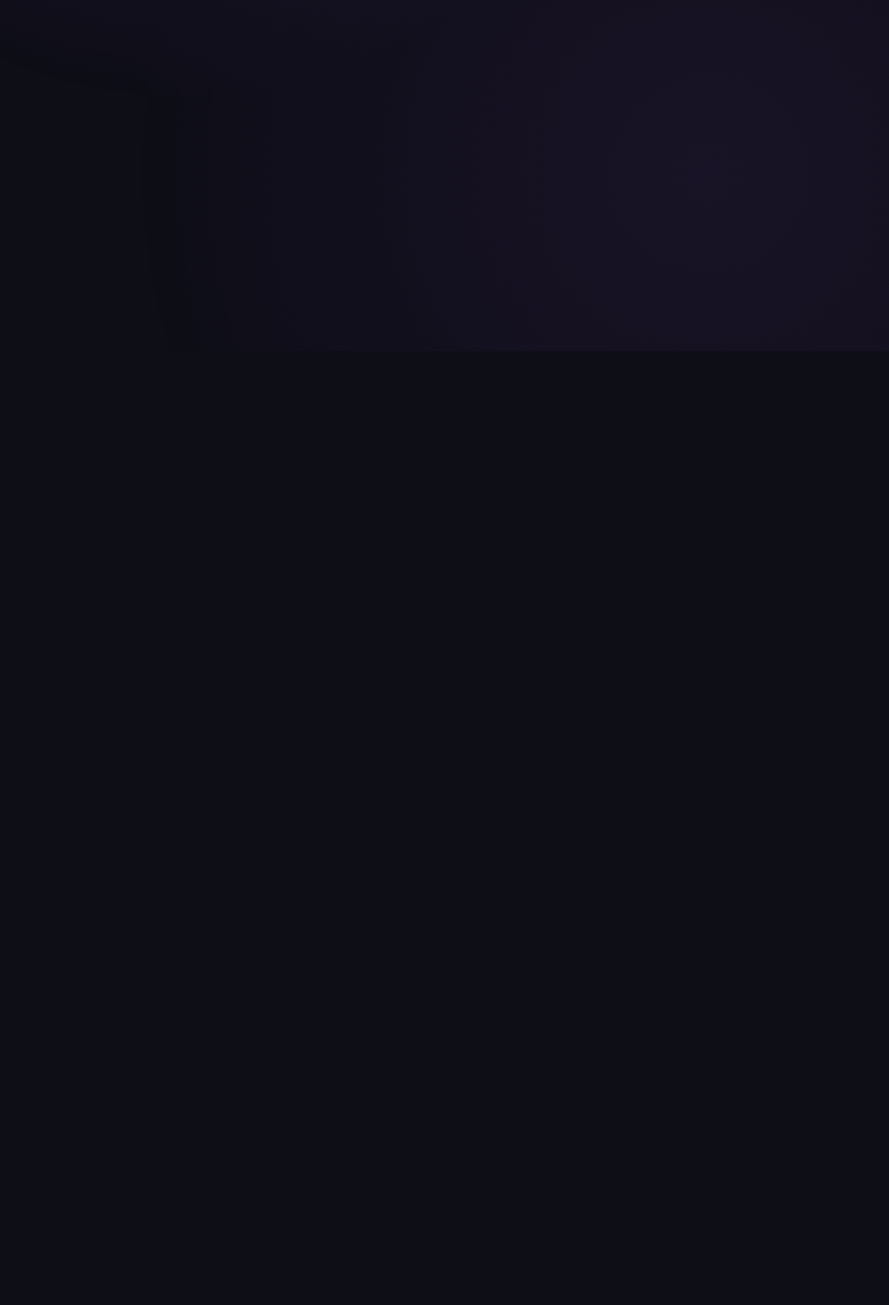
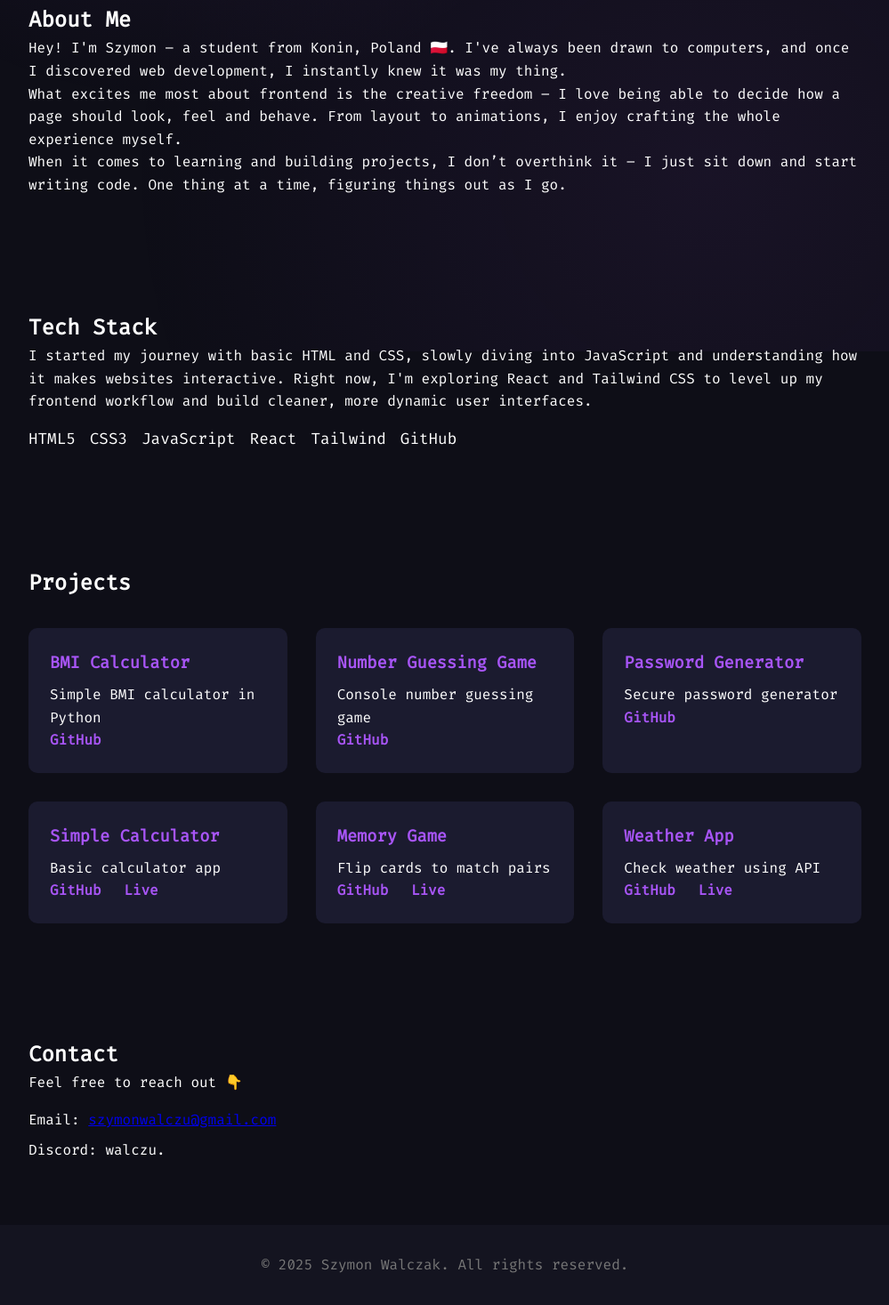
Before and after one commit to walczxak/walczxak, a plain HTML site: page index.html in a window 1280 px wide. Shown: the part 505-1972 px from the top of the page at 89% size, without its empty margins (140-1139 px from the left). Before the commit the page ends 800 px from the top, so only its background shows below. Drawn offline with nearby package versions, Linux system fonts and the light colour scheme.

Commit message:
Update index.html

```diff
--- a/index.html
+++ b/index.html
@@ -1,13 +1,109 @@
+
 <!DOCTYPE html>
 <html lang="en">
 <head>
   <meta charset="UTF-8" />
   <meta name="viewport" content="width=device-width, initial-scale=1.0" />
   <title>Szymon Walczak - Portfolio</title>
+  <link href="https://fonts.googleapis.com/css2?family=Fira+Code&display=swap" rel="stylesheet">
   <link rel="stylesheet" href="style.css" />
+  <script src="https://cdn.jsdelivr.net/npm/typed.js@2.0.12"></script>
 </head>
 <body>
-  <h1 style="text-align:center;color:#a855f7;">✅ Portfolio działa! 🔥</h1>
-  <p style="text-align:center;">Jeśli to widzisz – GitHub Pages w końcu przyjął index.html</p>
+  <header>
+    <nav class="navbar">
+      <div class="logo">SW</div>
+      <ul class="nav-links">
+        <li><a href="#about">About</a></li>
+        <li><a href="#stack">Tech Stack</a></li>
+        <li><a href="#projects">Projects</a></li>
+        <li><a href="#contact">Contact</a></li>
+      </ul>
+    </nav>
+  </header>
+
+  <section id="hero" class="visible">
+    <h1><span id="typed"></span></h1>
+    <p>Aspiring Frontend Developer</p>
+    <p>Crafting web experiences with HTML, CSS & JavaScript</p>
+    <div class="hero-buttons">
+      <a href="#projects" class="btn">View Projects</a>
+      <a href="https://github.com/walczxak" target="_blank" class="btn-outline">GitHub</a>
+    </div>
+  </section>
+
+  <section id="about">
+    <h2>About Me</h2>
+    <p>Hey! I'm Szymon – a student from Konin, Poland 🇵🇱. I've always been drawn to computers, and once I discovered web development, I instantly knew it was my thing.</p>
+    <p>What excites me most about frontend is the creative freedom – I love being able to decide how a page should look, feel and behave. From layout to animations, I enjoy crafting the whole experience myself.</p>
+    <p>When it comes to learning and building projects, I don’t overthink it – I just sit down and start writing code. One thing at a time, figuring things out as I go.</p>
+  </section>
+
+  <section id="stack">
+    <h2>Tech Stack</h2>
+    <p>I started my journey with basic HTML and CSS, slowly diving into JavaScript and understanding how it makes websites interactive. Right now, I'm exploring React and Tailwind CSS to level up my frontend workflow and build cleaner, more dynamic user interfaces.</p>
+    <div class="stack-icons">
+      <span>HTML5</span>
+      <span>CSS3</span>
+      <span>JavaScript</span>
+      <span>React</span>
+      <span>Tailwind</span>
+      <span>GitHub</span>
+    </div>
+  </section>
+
+  <section id="projects">
+    <h2>Projects</h2>
+    <div class="project-grid">
+      <div class="project-card">
+        <h3>BMI Calculator</h3>
+        <p>Simple BMI calculator in Python</p>
+        <a href="https://github.com/walczxak/bmi-calculator" target="_blank">GitHub</a>
+      </div>
+      <div class="project-card">
+        <h3>Number Guessing Game</h3>
+        <p>Console number guessing game</p>
+        <a href="https://github.com/walczxak/number-guessing-game" target="_blank">GitHub</a>
+      </div>
+      <div class="project-card">
+        <h3>Password Generator</h3>
+        <p>Secure password generator</p>
+        <a href="https://github.com/walczxak/password-generator" target="_blank">GitHub</a>
+      </div>
+      <div class="project-card">
+        <h3>Simple Calculator</h3>
+        <p>Basic calculator app</p>
+        <a href="https://github.com/walczxak/calculator" target="_blank">GitHub</a>
+        <a href="https://walczxak.github.io/calculator/" target="_blank">Live</a>
+      </div>
+      <div class="project-card">
+        <h3>Memory Game</h3>
+        <p>Flip cards to match pairs</p>
+        <a href="https://github.com/walczxak/memory-game" target="_blank">GitHub</a>
+        <a href="https://walczxak.github.io/memory-game/" target="_blank">Live</a>
+      </div>
+      <div class="project-card">
+        <h3>Weather App</h3>
+        <p>Check weather using API</p>
+        <a href="https://github.com/walczxak/weather-app" target="_blank">GitHub</a>
+        <a href="https://walczxak.github.io/weather-app/" target="_blank">Live</a>
+      </div>
+    </div>
+  </section>
+
+  <section id="contact">
+    <h2>Contact</h2>
+    <p>Feel free to reach out 👇</p>
+    <ul>
+      <li>Email: <a href="mailto:szymonwalczu@gmail.com">szymonwalczu@gmail.com</a></li>
+      <li>Discord: walczu.</li>
+    </ul>
+  </section>
+
+  <footer>
+    <p>&copy; 2025 Szymon Walczak. All rights reserved.</p>
+  </footer>
+
+  <script src="script.js"></script>
 </body>
 </html>
```
